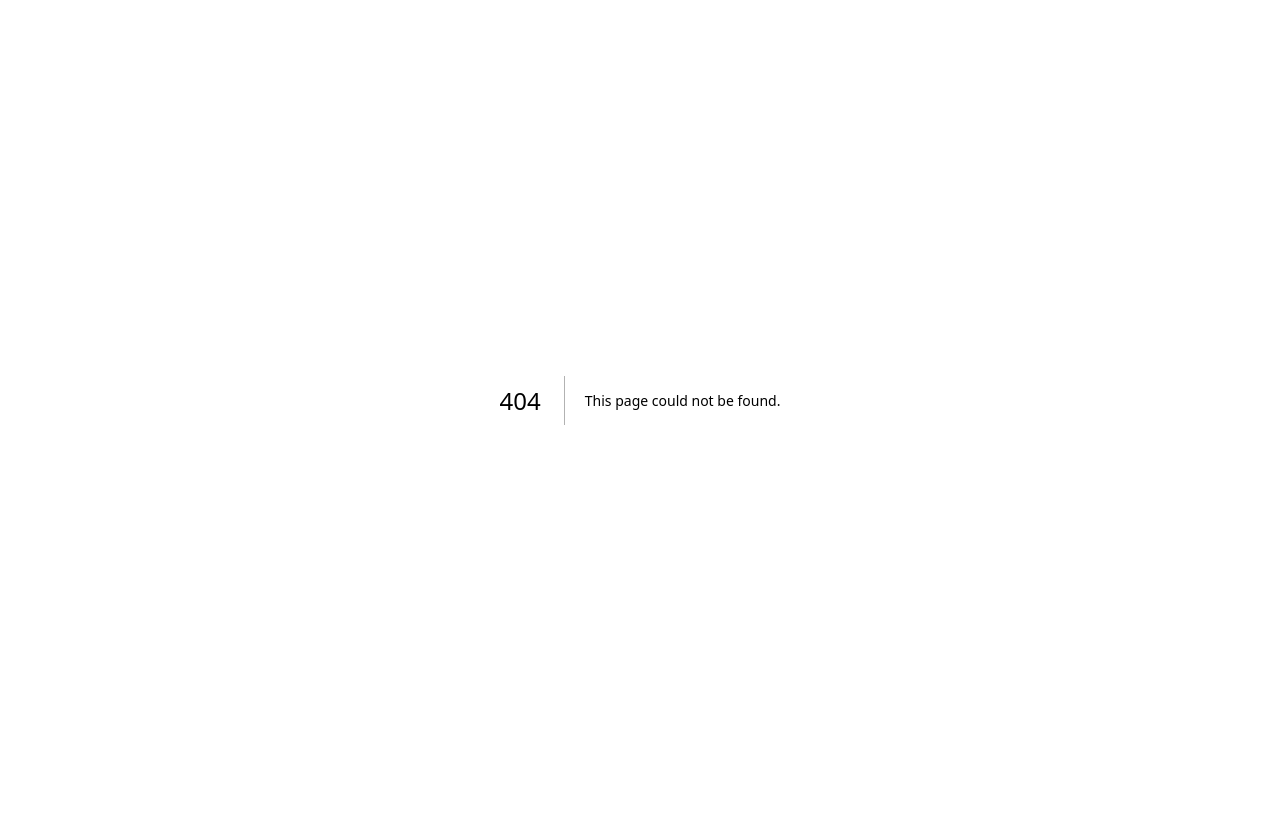
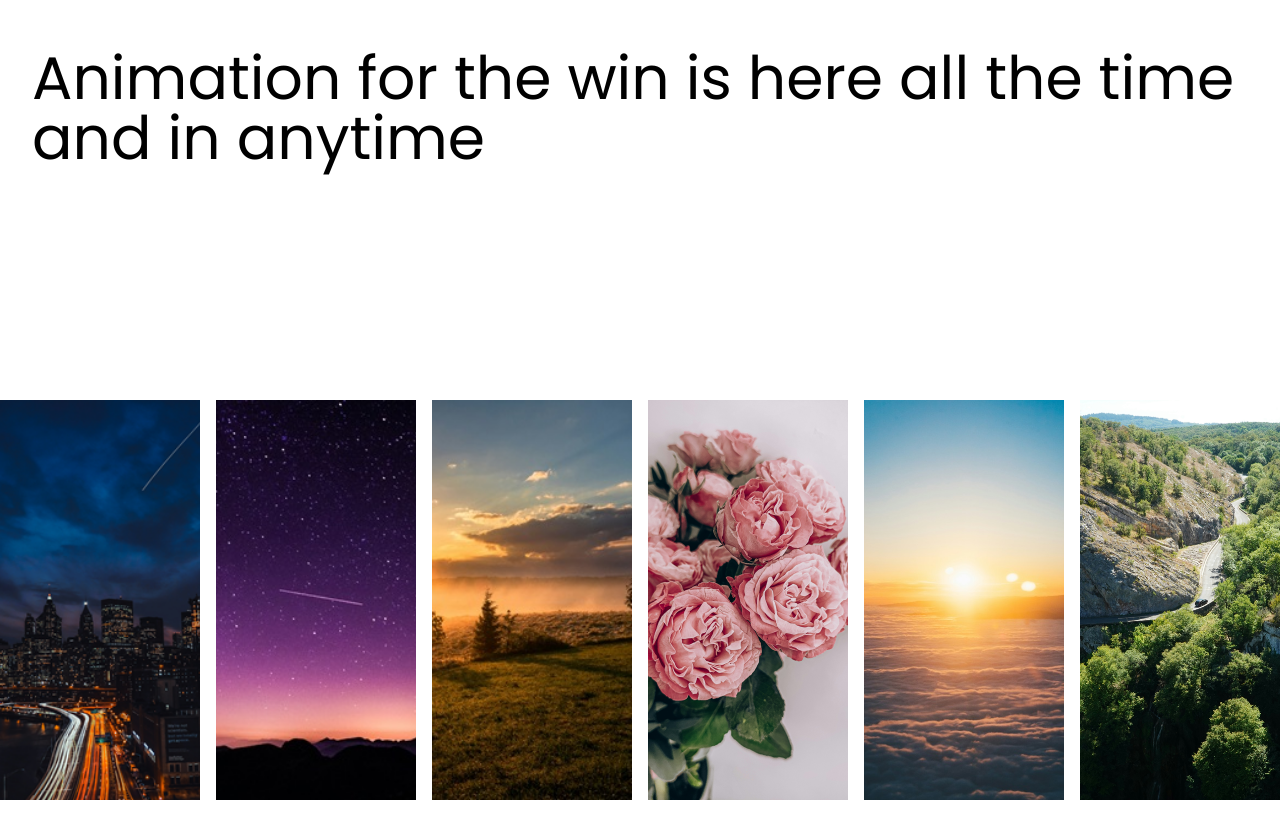
Before and after one commit to AhmedMohamed800/animation-for-the-win, a Next.js app: page /animations/grid-shift in a window 1280 px wide. Before the commit this address had no page. Shown: the top 838 px of the page. Before the commit the page ends 800 px from the top, so only its background shows below. Built offline with nearby package versions, Linux system fonts and the light colour scheme.

Commit message:
feat: create grid-shift

```diff
--- /dev/null
+++ b/app/animations/grid-shift/page.tsx
@@ -0,0 +1,171 @@
+"use client";
+import { ScrollTrigger } from "gsap/ScrollTrigger";
+import { ScrollSmoother } from "gsap/ScrollSmoother";
+import gsap from "gsap";
+import { useGSAP } from "@gsap/react";
+import Image from "next/image";
+import { useRef } from "react";
+import Flip from "gsap/Flip";
+gsap.registerPlugin(useGSAP, ScrollTrigger, ScrollSmoother, Flip);
+
+export default function GridShift() {
+  const container = useRef<HTMLDivElement | null>(null);
+  const mainSection = useRef<HTMLDivElement | null>(null);
+  const imagesContainer = useRef<HTMLDivElement | null>(null);
+  const firstSection = useRef<HTMLDivElement | null>(null);
+
+  useGSAP(() => {
+    const smoother = ScrollSmoother.create({
+      smooth: 2,
+      normalizeScroll: true,
+      smoothTouch: 0.1,
+    });
+
+    return () => {
+      smoother.kill();
+    };
+  });
+
+  useGSAP(
+    () => {
+      const imageElements = gsap.utils.toArray(
+        '[data-element="image-container"]',
+      ) as HTMLDivElement[];
+
+      const state = Flip.getState(imageElements);
+
+      imageElements.forEach((imageElement) => {
+        mainSection.current?.appendChild(imageElement);
+      });
+
+      const flipAnimation = Flip.from(state, {
+        ease: "none",
+        stagger: {
+          amount: 0.2,
+        },
+      });
+
+      ScrollTrigger.create({
+        trigger: container.current,
+        start: "top top",
+        end: "+=500vh",
+        scrub: true,
+        animation: flipAnimation,
+      });
+
+      function resizeWindow() {
+        window.location.reload();
+      }
+
+      window.addEventListener("resize", resizeWindow);
+
+      return () => {
+        window.removeEventListener("resize", resizeWindow);
+      };
+    },
+    { scope: container },
+  );
+
+  return (
+    <div
+      id="smooth-wrapper"
+      style={{
+        fontFamily: "Poppins",
+      }}
+    >
+      <div id="smooth-content" ref={container}>
+        <section
+          className="flex flex-col justify-between text-black bg-white min-h-screen pt-12  pb-0"
+          ref={firstSection}
+        >
+          <div className="flex justify-between  px-8">
+            <h1 className="text-4xl lg:text-6xl">
+              Animation for the win is here all the time and in anytime
+            </h1>
+          </div>
+          <div className="flex gap-4" ref={imagesContainer}>
+            <div
+              className=" relative flex-1 h-100"
+              data-element="image-container"
+            >
+              <Image
+                src="/scroll-columns/night1.png"
+                alt="night-1"
+                fill
+                sizes="100"
+                className="object-cover"
+              />
+            </div>
+            <div
+              className="relative flex-1 h-100"
+              data-element="image-container"
+            >
+              <Image
+                src="/scroll-columns/night2.jpg"
+                alt="night-2"
+                fill
+                sizes="100"
+                className="object-cover"
+              />
+            </div>
+            <div
+              className="relative flex-1 h-100"
+              data-element="image-container"
+            >
+              <Image
+                src="/scroll-columns/sun1.jpg"
+                alt="sun1"
+                fill
+                sizes="100"
+                className="object-cover"
+              />
+            </div>
+            <div
+              className="relative flex-1 h-100"
+              data-element="image-container"
+            >
+              <Image
+                src="/scroll-columns/flowers.png"
+                alt="flowers"
+                fill
+                sizes="100"
+                className="object-cover"
+              />
+            </div>
+            <div
+              className="relative flex-1 h-100"
+              data-element="image-container"
+            >
+              <Image
+                src="/scroll-columns/sun3.jpg"
+                alt="sun3"
+                fill
+                sizes="100"
+                className="object-cover"
+              />
+            </div>
+            <div
+              className="relative flex-1 h-100"
+              data-element="image-container"
+            >
+              <Image
+                src="/scroll-columns/valley.png"
+                alt="night-1"
+                fill
+                sizes="100"
+                className="object-cover"
+              />
+            </div>
+          </div>
+        </section>
+        <main
+          ref={mainSection}
+          className="main grid bg-gray-100 h-full gap-4 px-4 py-4"
+          style={{
+            gridTemplateColumns: "repeat(auto-fit, minmax(400px, 1fr))",
+          }}
+        ></main>
+      </div>
+    </div>
+  );
+}
--- a/app/page.tsx
+++ b/app/page.tsx
@@ -129,6 +129,13 @@ export default function Home() {
         >
           Draw Svg Handmade
         </Link>
+
+        <Link
+          href="/animations/grid-shift"
+          className="border border-foreground px-4 py-2 hover:opacity-90"
+        >
+          Grid Shift
+        </Link>
       </div>
     </div>
   );
```
